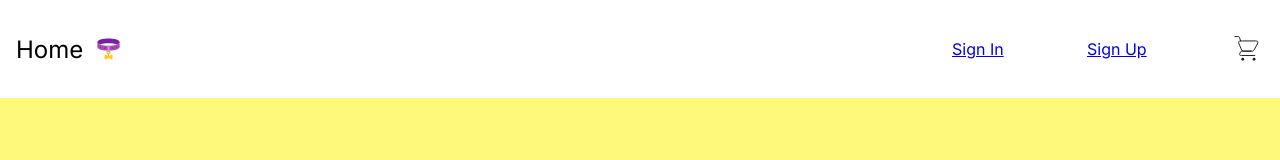
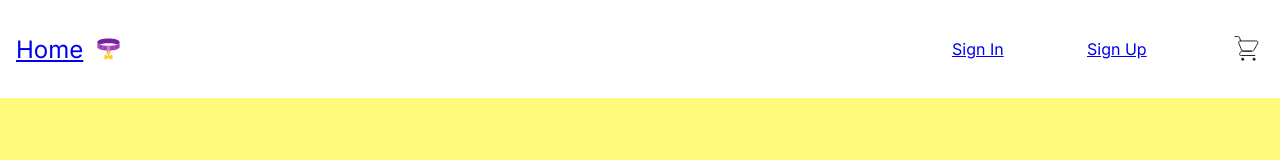
Before and after one commit to eugenekhovaiev/eCommerce-Application, a React (Vite) app: page / in a window 1280 px wide. Shown: the top 160 px of the page. Built offline with nearby package versions, Linux system fonts and the light colour scheme.

Commit message:
feat: add link on logo to the main page

```diff
--- a/src/shared/UI/logo/Logo.tsx
+++ b/src/shared/UI/logo/Logo.tsx
@@ -1,15 +1,18 @@
 import './Logo.scss';
 import { ILogoProps } from '../../types';
 import getClassName from '../../lib/helpers/getClassName';
+import LinkElement from '../link/Link';
 
 function Logo(props: ILogoProps): JSX.Element {
   const className = getClassName('logo', props.className);
   if (props.iconSrc) {
     return (
-      <h1 className={className} onClick={props.onClick}>
-        <span className="logo__title">{props.title}</span>
-        <img className="logo__icon" src={props.iconSrc} alt="logo"></img>
-      </h1>
+      <LinkElement className={props.className} to="/">
+        <h1 className={className} onClick={props.onClick}>
+          <span className="logo__title">{props.title}</span>
+          <img className="logo__icon" src={props.iconSrc} alt="logo"></img>
+        </h1>
+      </LinkElement>
     );
   }
   return (
```
